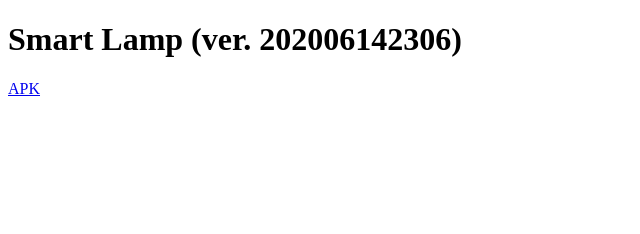
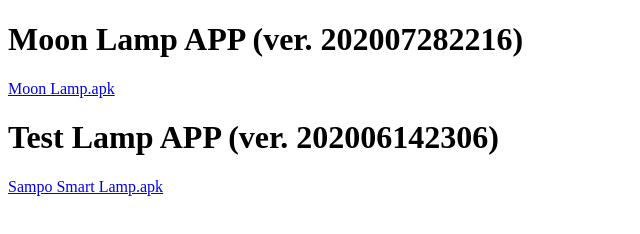
Before and after one commit to Le1779/Test-Static-Page, a plain HTML site: page index.html in a window 1280 px wide. Shown: the whole page, without its empty margins (0-640 px from the left). Drawn offline with Linux system fonts and the light colour scheme.

Commit message:
add Moon Lamp.apk

```diff
--- a/index.html
+++ b/index.html
@@ -1,11 +1,16 @@
 <!DOCTYPE html>
 <html lang="en">
+
 <head>
     <meta charset="UTF-8">
     <title>Download Page</title>
 </head>
+
 <body>
-    <h1>Smart Lamp (ver. 202006142306)</h1>
-    <a href="./Sampo Smart Lamp.apk">APK</a>
+    <h1>Moon Lamp APP (ver. 202007282216)</h1>
+    <a href="./Moon Lamp.apk">Moon Lamp.apk</a>
+    <h1>Test Lamp APP (ver. 202006142306)</h1>
+    <a href="./Sampo Smart Lamp.apk">Sampo Smart Lamp.apk</a>
 </body>
+
 </html>
```
Also changed, not shown: 1 other file.
